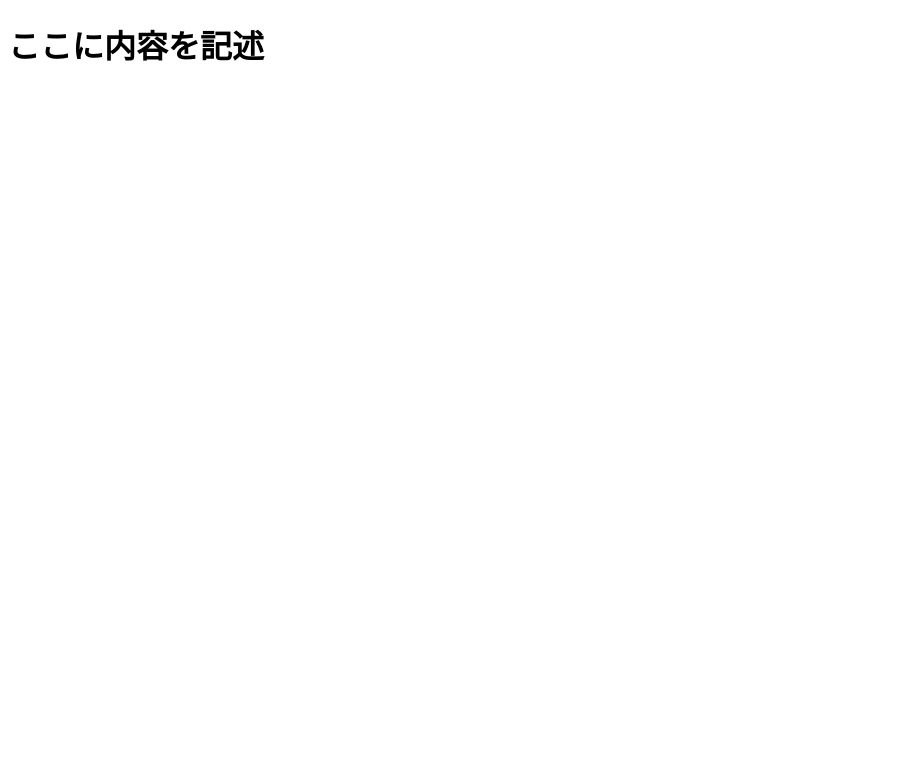
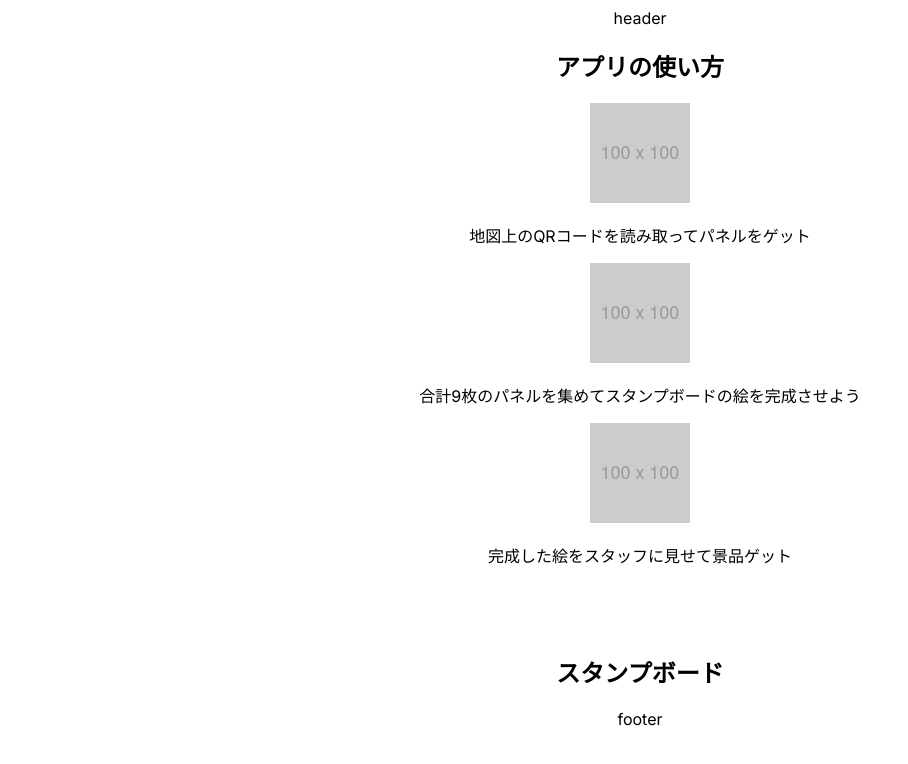
Before and after one commit to jokenwebapp/koriyama-web-app-stage, a Next.js app in the folder frontend/: page / in a window 1280 px wide. Shown: the top 764 px of the page, without its empty margins (0-908 px from the left). Built offline with nearby package versions, Linux system fonts and the light colour scheme.

Commit message:
Dev11 (#24)
* tutorialのhtml作成 #dev11

* sass導入　#11

* sassに変更

```diff
--- a/frontend/package.json
+++ b/frontend/package.json
@@ -12,6 +12,7 @@
   "dependencies": {
     "next": "14.2.4",
     "react": "^18",
+
     "react-dom": "^18"
   },
   "devDependencies": {
@@ -20,7 +21,8 @@
     "@types/react-dom": "^18",
     "eslint": "^8",
     "eslint-config-next": "14.2.4",
-    "husky": "^9.1.4",
+
+
     "typescript": "^5"
   }
 }
--- /dev/null
+++ b/frontend/src/app/page.module.css
@@ -0,0 +1,6 @@
+.home {
+  text-align: center;
+}
+.tutorial {
+  height: 586px;
+}
--- a/frontend/src/app/page.tsx
+++ b/frontend/src/app/page.tsx
@@ -1,8 +1,35 @@
+import style from "./page.module.css";
+import Image from "next/image";
 function Home() {
   return (
-    <>
-      <h1>ここに内容を記述</h1>
-    </>
+    <div className={style.home}>
+      <header>header</header>
+      <div className={style.tutorial}>
+        <h2>アプリの使い方</h2>
+        <div className={style.tutorial_item}>
+          <Image src="/mock/100x100.png" alt="test" height={100} width={100} />
+          <p className={style.tutorial_description}>
+            地図上のQRコードを読み取ってパネルをゲット
+          </p>
+        </div>
+        <div className={style.tutorial_item}>
+          <Image src="/mock/100x100.png" alt="test" height={100} width={100} />
+          <p className={style.tutorial_description}>
+            合計9枚のパネルを集めてスタンプボードの絵を完成させよう
+          </p>
+        </div>
+        <div className={style.tutorial_item}>
+          <Image src="/mock/100x100.png" alt="test" height={100} width={100} />
+          <p className={style.tutorial_description}>
+            完成した絵をスタッフに見せて景品ゲット
+          </p>
+        </div>
+      </div>
+      <div className={style.stump}>
+        <h2>スタンプボード</h2>
+      </div>
+      <footer>footer</footer>
+    </div>
   );
 }
 export default Home;
```
Also changed, not shown: frontend/public/mock/100x100.png (added).
